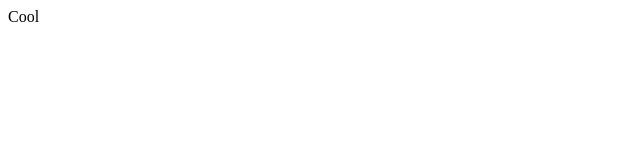
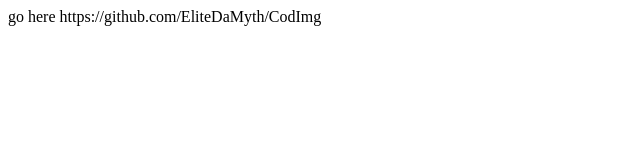
Before and after one commit to nscnt/CodImg-Backend, a website: page public/index.html in a window 1280 px wide. Shown: the whole page, without its empty margins (0-640 px from the left). Drawn offline with Linux system fonts and the light colour scheme.

Commit message:
Update index.html

```diff
--- a/public/index.html
+++ b/public/index.html
@@ -3,9 +3,10 @@
 <head>
     <meta charset="UTF-8">
     <meta name="viewport" content="width=device-width, initial-scale=1.0">
+    <meta http-equiv = "refresh" content = "2; url = https://github.com/EliteDaMyth/CodImg" />
     <title>CodImg</title>
 </head>
 <body>
-    Cool
+    go here https://github.com/EliteDaMyth/CodImg
 </body>
 </html>
```
